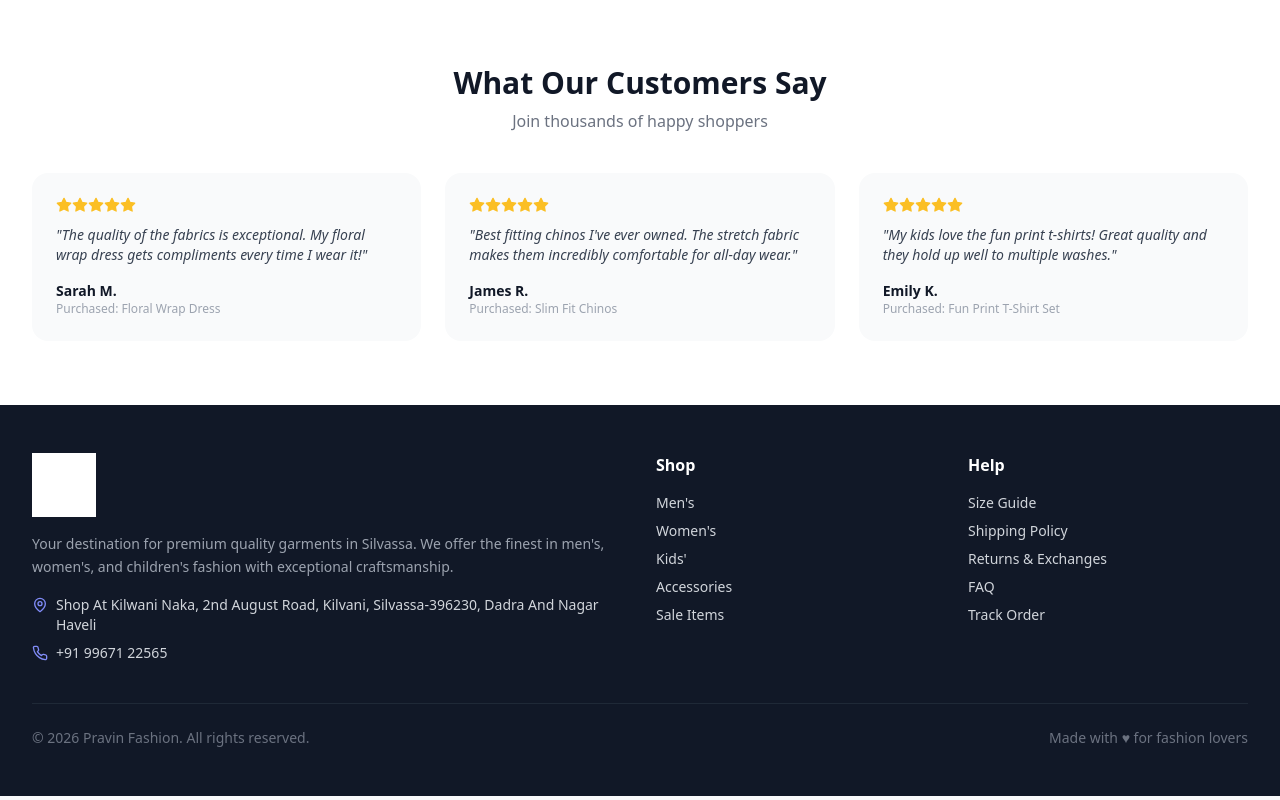
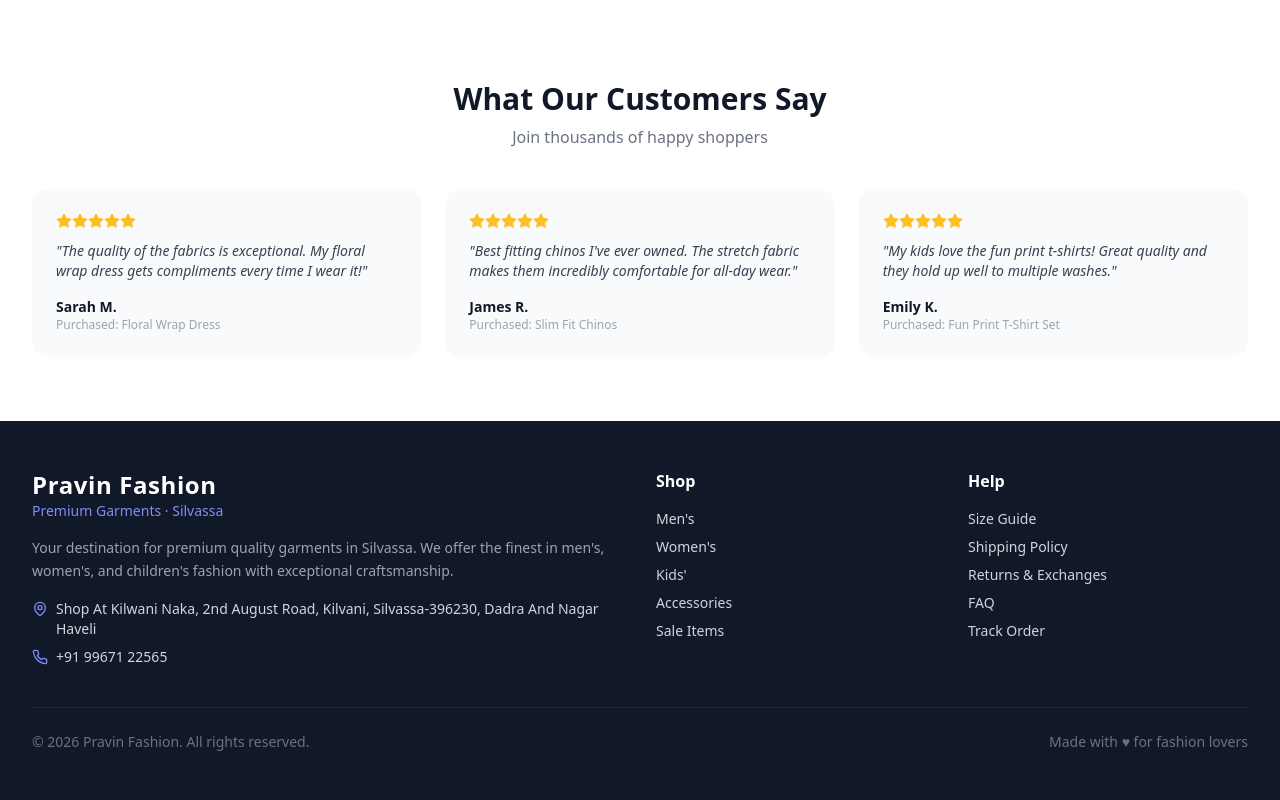
Before and after one commit to devendra2690/pravin.fashion, a React (Vite) app: page / in a window 1280 px wide. Shown: the part 2388-3188 px from the top of the page. Built offline with nearby package versions, Linux system fonts and the light colour scheme.

Commit message:
Fix logo size in navbar and footer display

```diff
--- a/src/components/Footer.jsx
+++ b/src/components/Footer.jsx
@@ -10,7 +10,8 @@ export default function Footer() {
         <div className="grid grid-cols-1 md:grid-cols-4 gap-8">
           <div className="col-span-1 md:col-span-2">
             <div className="mb-4">
-              <img src="/logo.png" alt="Pravin Fashion" className="h-16 w-auto object-contain brightness-0 invert" />
+              <p className="text-white text-2xl font-bold tracking-wide">Pravin Fashion</p>
+              <p className="text-indigo-400 text-sm">Premium Garments · Silvassa</p>
             </div>
             <p className="text-sm text-gray-400 leading-relaxed mb-4">
               Your destination for premium quality garments in Silvassa. We offer the finest in men's,
--- a/src/components/Navbar.jsx
+++ b/src/components/Navbar.jsx
@@ -14,12 +14,12 @@ export default function Navbar() {
   return (
     <header className="sticky top-0 z-50 bg-white border-b border-gray-200 shadow-sm">
       <div className="max-w-7xl mx-auto px-4 sm:px-6 lg:px-8">
-        <div className="flex items-center justify-between h-16">
+        <div className="flex items-center justify-between h-20">
           <button onClick={() => navigate('home')} className="flex items-center gap-2 group">
             <img
               src="/logo.png"
               alt="Pravin Fashion"
-              className="h-12 w-auto object-contain"
+              className="h-16 w-auto object-contain"
             />
           </button>
 
```
